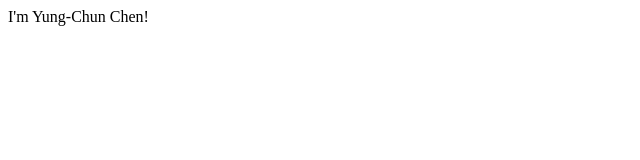
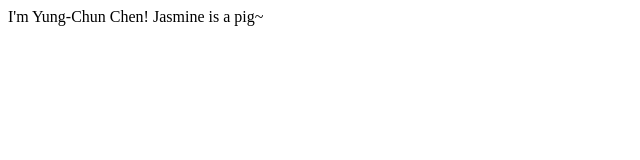
Before and after one commit to andrewchen29/andrewchen29.github.io, a plain HTML site: page index.html in a window 1280 px wide. Shown: the whole page, without its empty margins (0-640 px from the left). Drawn offline with Linux system fonts and the light colour scheme.

Commit message:
Update index.html

```diff
--- a/index.html
+++ b/index.html
@@ -3,6 +3,6 @@
         <title>My website</title>
     </head>
     <body>
-        I'm Yung-Chun Chen!
+        I'm Yung-Chun Chen! Jasmine is a pig~
     </body>
 </html>
```
